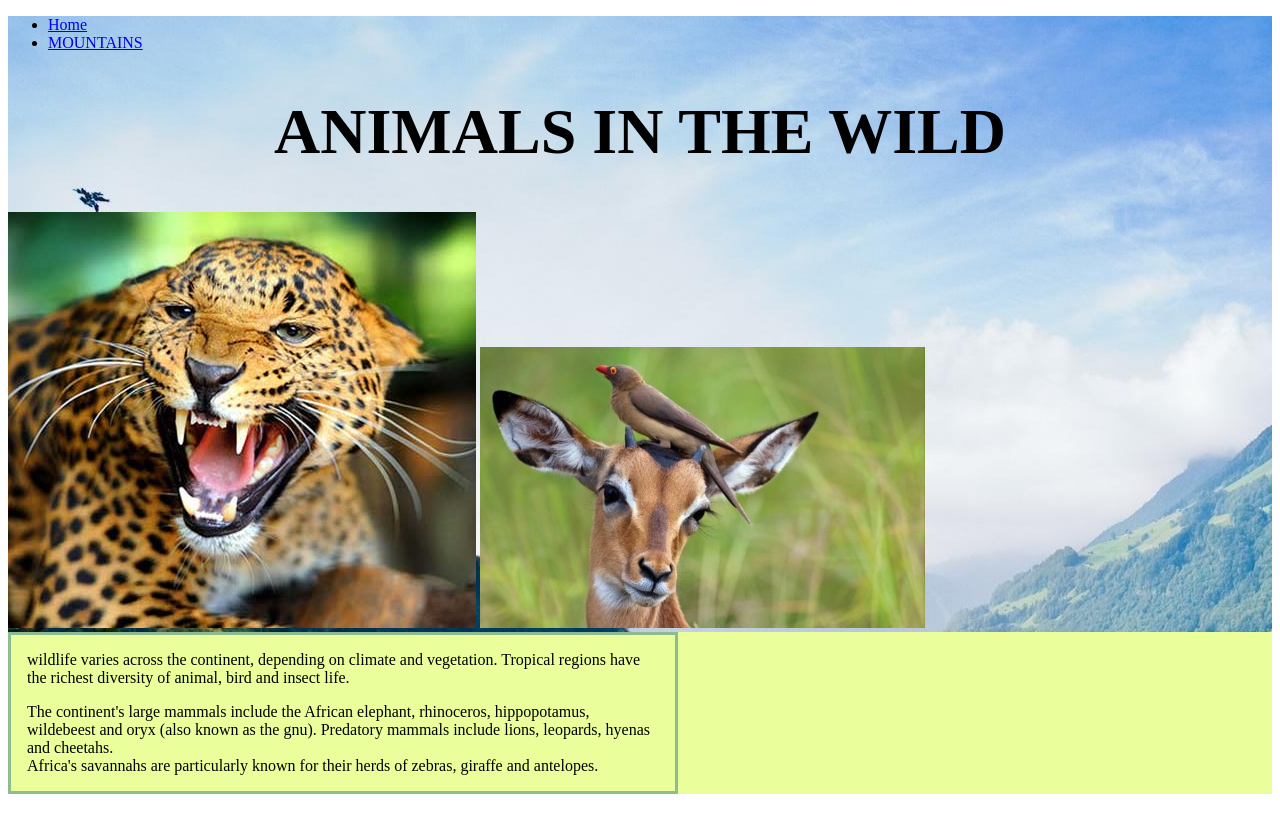
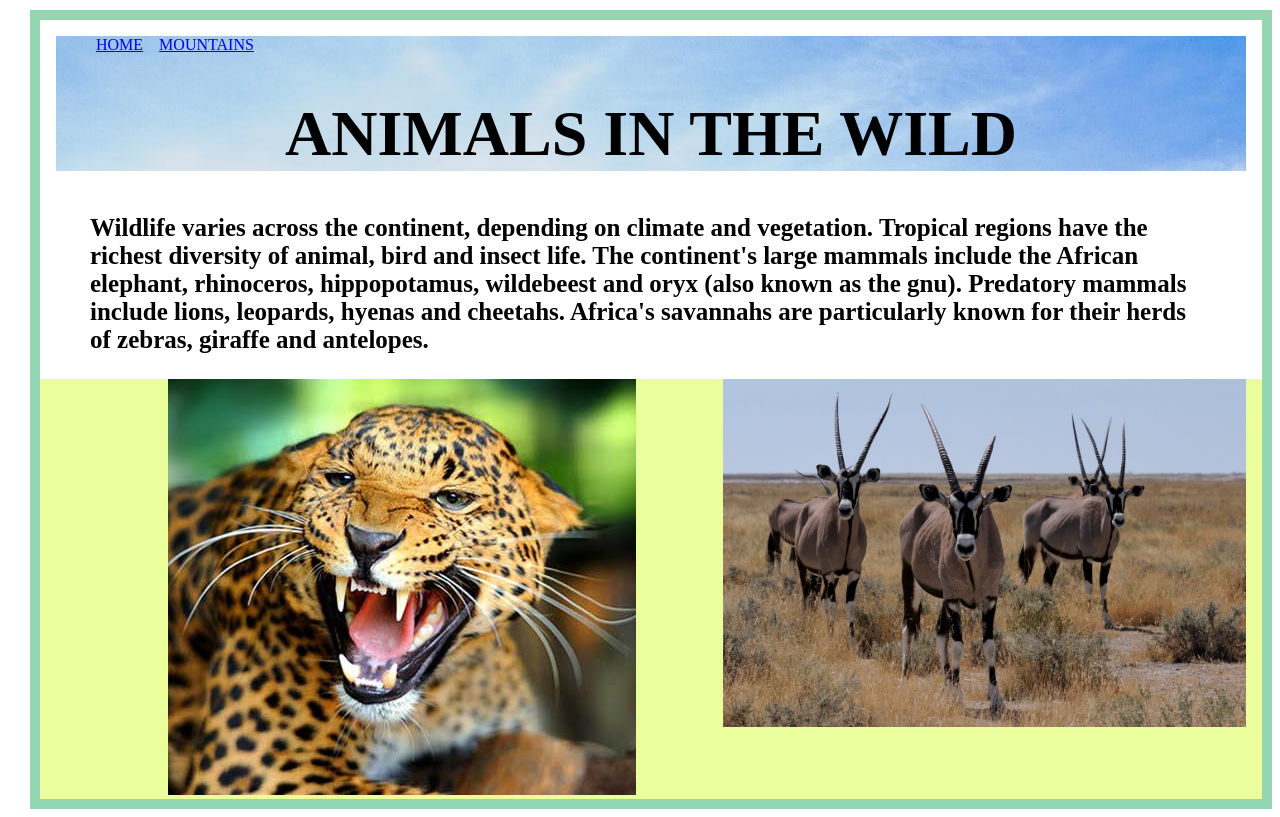
Before and after one commit to ajeanro/augusta-demo-1, a plain HTML site: page wildlife.html in a window 1280 px wide. Drawn offline with Linux system fonts and the light colour scheme.

Commit message:
added pictures

```diff
--- a/css/style.css
+++ b/css/style.css
@@ -1,13 +1,29 @@
-.main {
+body {
     margin-top: 10px;
     margin-left: 30px;
     border: solid;
     border-width: 10px;
-    border-color: seagreen;
+    border-color: #93d6b1
 }
-.nature {
+.wild {
+    padding: 0 2em;
+    font-size: 25px;
+    font-weight: bold;
+}
+header {
     background-image: url("../images/mountains.jpg");
     background-size: auto;
+    margin: 1em;
+}
+header nav ul {
+    display: flex;
+    list-style: none;
+}
+header nav ul li {
+    margin-right: 1rem;
+}
+header nav ul li a:hover{
+    color: red;
 }
 #natural {
     text-align: center;
@@ -17,12 +33,16 @@
 main section {
     display: flex;
     background-color: rgb(234, 255, 155);
+    border-color: seagreen;
+}
+#leopard {
+    margin-left: 7em;
 }
 article {
     width: 50%;
     padding: 0 1rem;
-    border: solid;
-    border-color: darkseagreen;
+
+
 }
 article img {
     max-width: 100%;
--- a/wildlife.html
+++ b/wildlife.html
@@ -8,24 +8,39 @@
     <link href="css/style.css" rel="stylesheet">
 </head>
 <body>
-    <header class="nature">
+    <header>
         <nav>
             <ul>
-                <li><a href="index.html">Home</a></li>
+                <li><a href="index.html">HOME</a></li>
                 <li><a href="Mountains.html">MOUNTAINS</a></li>
             </ul>
         </nav>
         <h1>ANIMALS IN THE WILD</h1>
 
-        <img src="images/african-leopard.jpg">
-        <img src="images/wild01.jpg">
+    </header>
+    <div class="wild">
 
-    </header>
+
+                <p>Wildlife varies across the continent, depending on climate and vegetation. Tropical regions have the richest diversity of animal, bird and insect life.
+                The continent's large mammals include the African elephant, rhinoceros, hippopotamus, wildebeest and oryx (also known as the gnu). Predatory mammals include lions, leopards, hyenas and cheetahs. Africa's savannahs are particularly known for their herds of zebras, giraffe and antelopes.</p>
+    </div>
+
     <main>
+
+
+        <section>
+            <article id="leopard">
+                <img src="images/african-leopard.jpg">
+            </article>
+            <article>
+                <img src="images/wild03.jpg">
+            </article>
+        </section>
         <section>
             <article>
-                <p>wildlife varies across the continent, depending on climate and vegetation. Tropical regions have the richest diversity of animal, bird and insect life.</p>
-                <p>The continent's large mammals include the African elephant, rhinoceros, hippopotamus, wildebeest and oryx (also known as the gnu). Predatory mammals include lions, leopards, hyenas and cheetahs.<br> Africa's savannahs are particularly known for their herds of zebras, giraffe and antelopes.</p>
+
+
+
 
 
 
```
Also changed, not shown: Mountains.html (+13 -6 lines), index.html (+6 -6 lines), images/guereza.jpg (added), images/kudu01.jpg (added), images/lemur01.jpg (added), images/lemur02.jpg (added), images/mandrill.jpg (added), images/mandrill01.jpg (added), images/ostrich.jpg (added).
